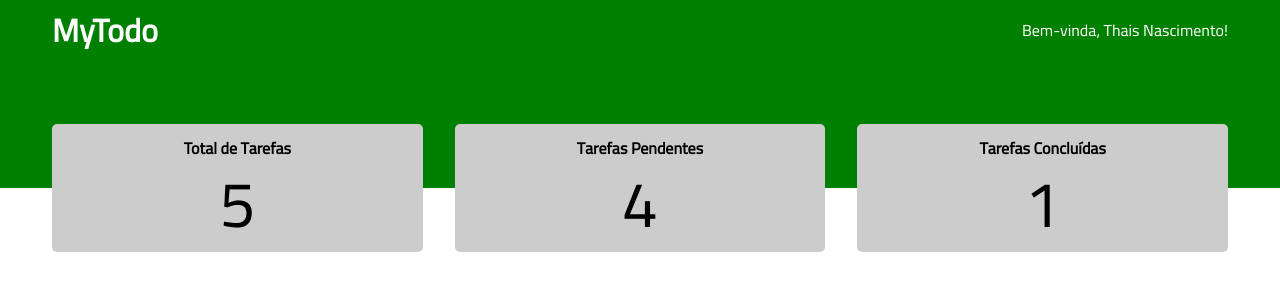
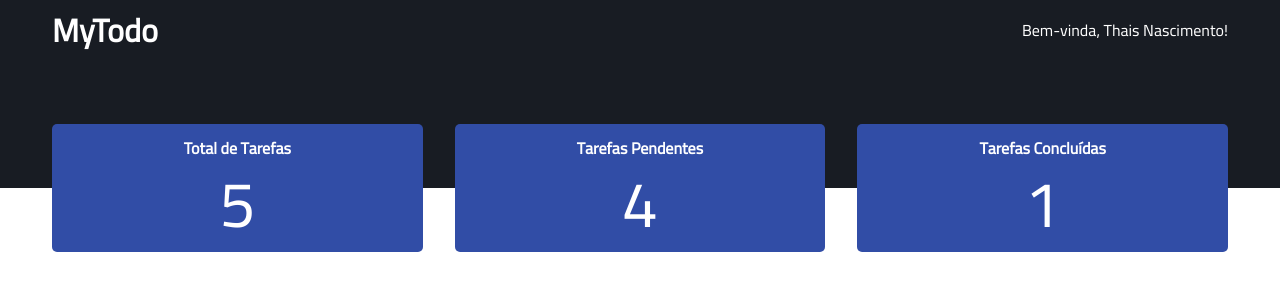
Before and after one commit to thaisnascimento2308/Front-End_em_React, a React (Create React App) app in the folder JAVASCRIPT/aula28/todo-list/: page / in a window 1280 px wide. Shown: the top 300 px of the page. Built offline with nearby package versions, Linux system fonts and the light colour scheme; a web font is replaced by a local one.

Commit message:
Melhora style scss

```diff
--- a/JAVASCRIPT/aula28/todo-list/src/components/Header/styles.module.scss
+++ b/JAVASCRIPT/aula28/todo-list/src/components/Header/styles.module.scss
@@ -1,5 +1,5 @@
 .header {
-  background-color: green;
+  background-color: #181c23;
   color: white;
 }
 
--- a/JAVASCRIPT/aula28/todo-list/src/components/StatsCard/styles.module.scss
+++ b/JAVASCRIPT/aula28/todo-list/src/components/StatsCard/styles.module.scss
@@ -1,6 +1,6 @@
 .stats_card {
-  background-color: #ccc;
-  color: black;
+  background-color: #314da6;
+  color: white;
   width: 100%;
   padding: 1rem;
   text-align: center;
```
